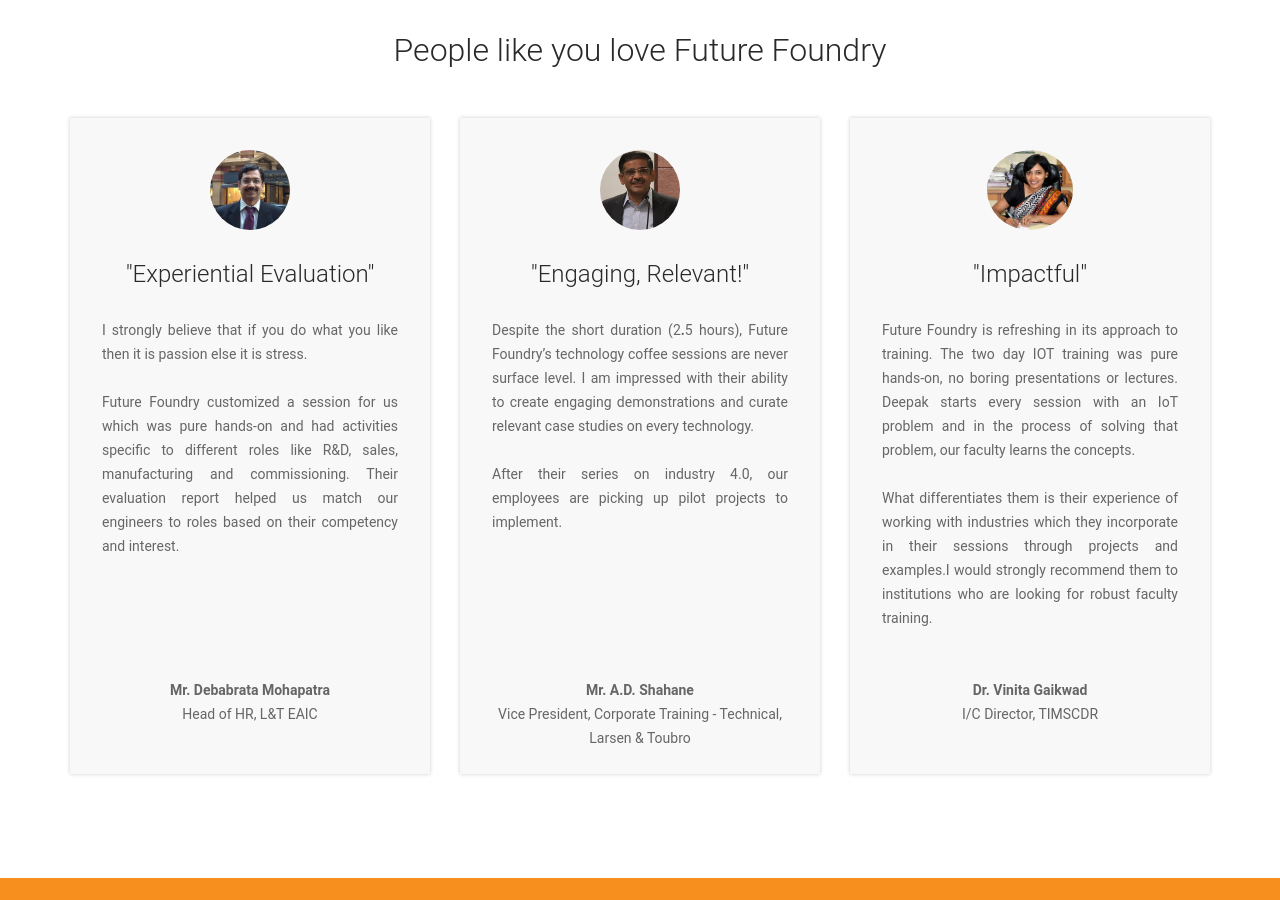
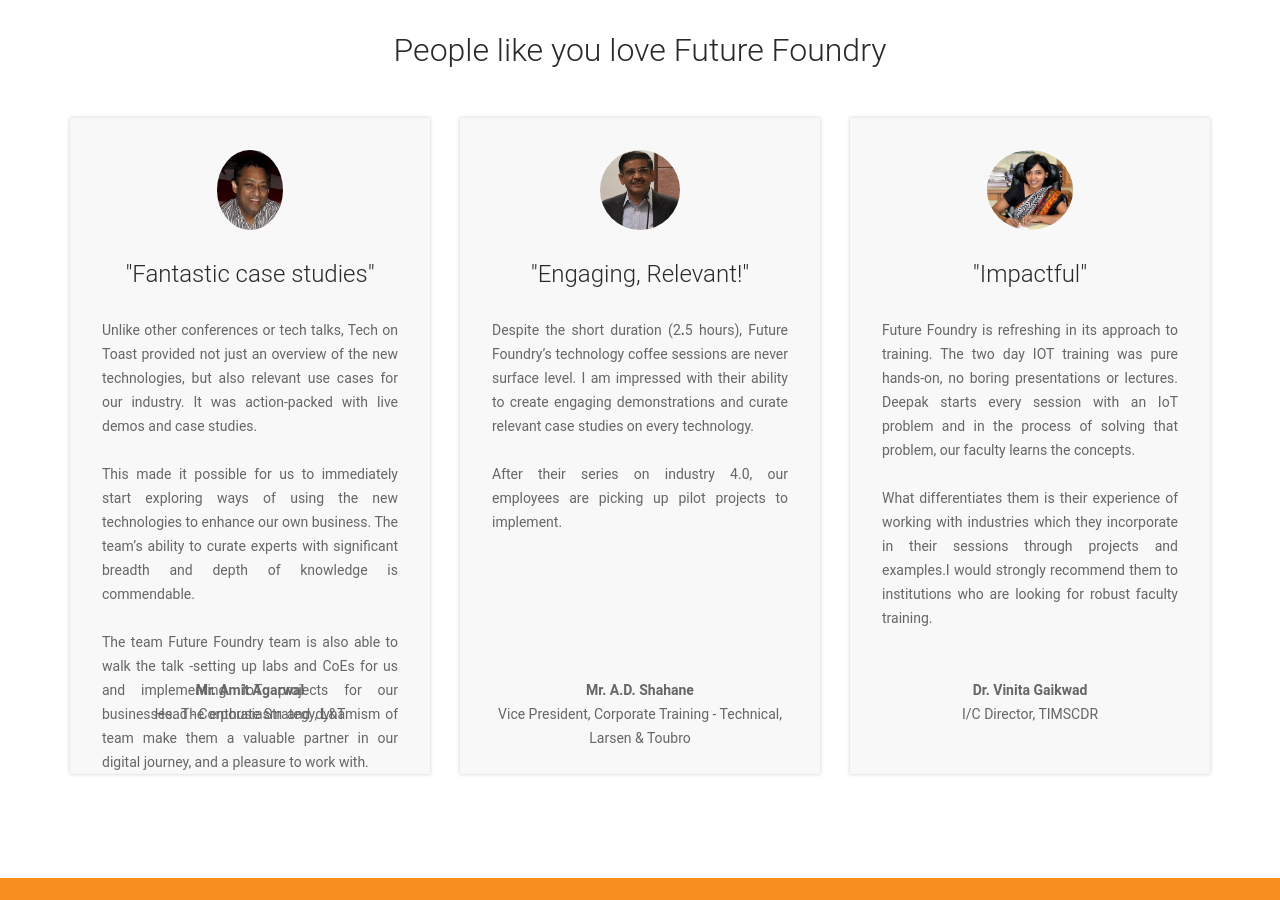
Before and after one commit to akshatkedia/fresher-foundry, a Jekyll site: the page built from index.md, in a window 1280 px wide and 900 px high, scrolled down 2550 px. Built offline with Jekyll 4.4.1, drawn with Linux system fonts in a browser that asks for light colours.

Commit message:
Updated Index

```diff
--- a/index.md
+++ b/index.md
@@ -63,15 +63,19 @@
   image: "/uploads/1.png"
   link: https://timscdrmumbai.in/
 testimonials:
-- name: Mr. Debabrata Mohapatra
-  image: "/uploads/Debrabrata%20Mohapatra_L&T%20eaic.jpg"
-  testimonial: "I strongly believe that if you do what you like then it is passion
-    else it is stress. \n\nFuture Foundry customized a session for us which was pure
-    hands-on and had activities specific to different roles like R&D, sales, manufacturing
-    and commissioning. Their evaluation report helped us match our engineers to roles
-    based on their competency and interest."
-  company: Head of HR, L&T EAIC
-  adjective: Experiential Evaluation
+- name: Mr. Amit Agarwal
+  image: "/uploads/amit%20ag.jpg"
+  testimonial: "Unlike other conferences or tech talks, Tech on Toast provided not
+    just an overview of the new technologies, but also relevant use cases for our
+    industry. It was action-packed with live demos and case studies. \n\nThis made
+    it possible for us to immediately start exploring ways of using the new technologies
+    to enhance our own business. The team's ability to curate experts with significant
+    breadth and depth of knowledge is commendable. \n\nThe team Future Foundry team
+    is also able to walk the talk -setting up labs and CoEs for us and implementing
+    IoT projects for our businesses. The enthusiasm and dynamism of team make them
+    a valuable partner in our digital journey, and a pleasure to work with."
+  company: 'Head - Corporate Strategy, L&T '
+  adjective: Fantastic case studies
 - name: Mr. A.D. Shahane
   image: "/uploads/shahane.jpg"
   testimonial: "Despite the short duration (2**.**5 hours), Future Foundry's technology
```
